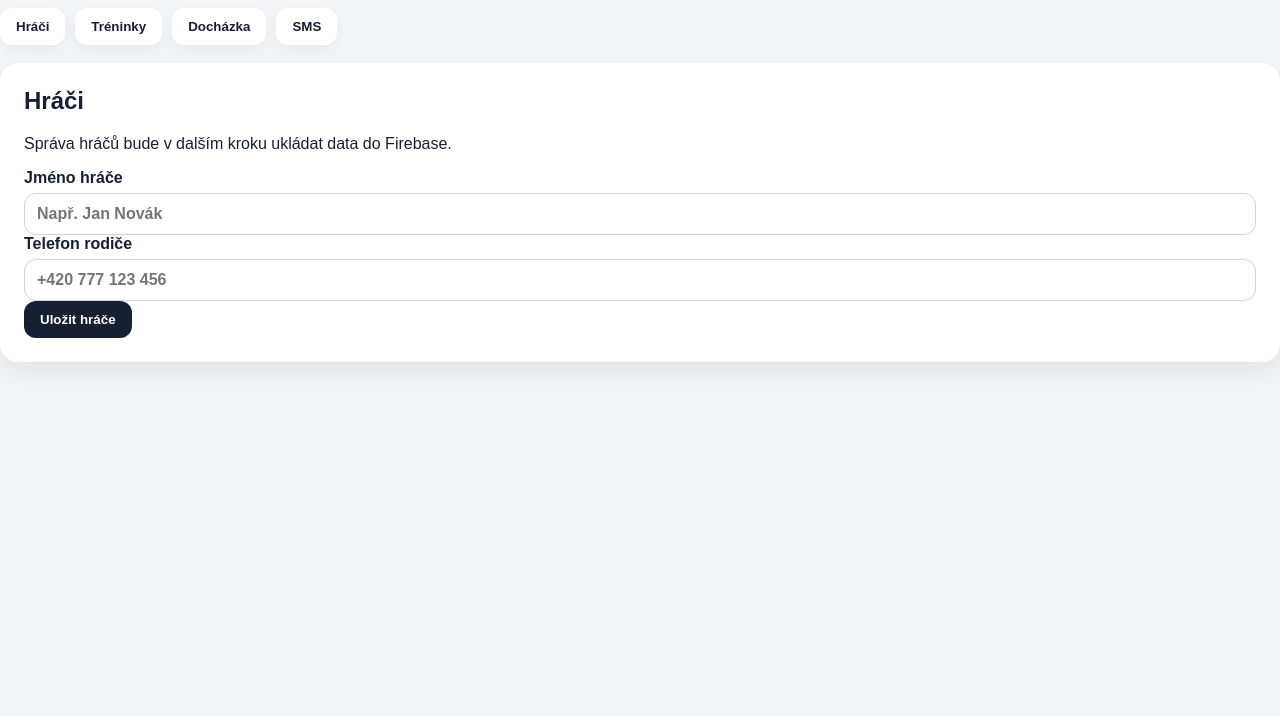
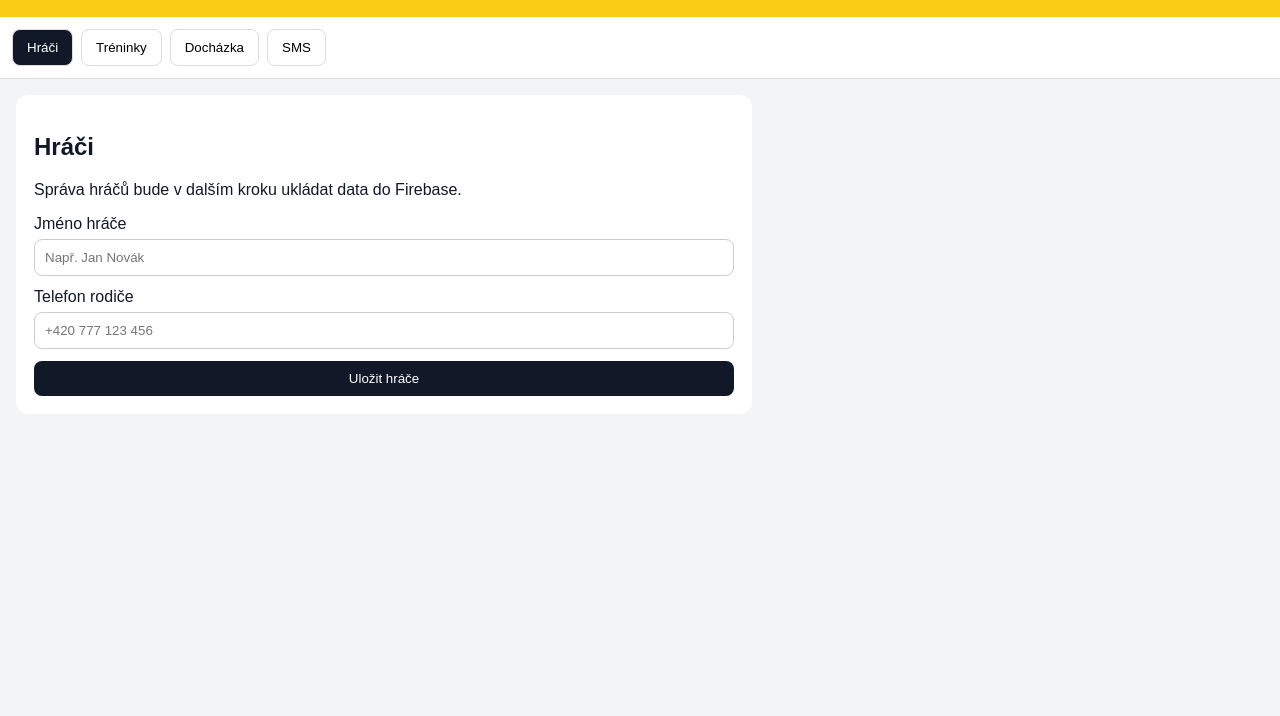
Before and after one commit to petrachytrasojkova-stack/hc-litvinov-2018, a plain HTML site: page index.html in a window 1280 px wide. Shown: the part 84-800 px from the top of the page. Drawn offline with Linux system fonts and the light colour scheme.

Commit message:
Update main.css

```diff
--- a/main.css
+++ b/main.css
@@ -1,131 +1,77 @@
-:root {
+body {
+  margin: 0;
   font-family: Arial, sans-serif;
-  color: #172033;
-  background: #f3f5f8;
+  background: #f3f4f6;
+  color: #111827;
 }
 
-* { box-sizing: border-box; }
+.topbar {
+  background: #facc15;
+  padding: 20px;
+}
 
-body {
+.topbar h1 {
   margin: 0;
 }
 
-.layout {
-  max-width: 1100px;
-  margin: 0 auto;
-  padding: 24px;
-}
-
-.hero {
-  background: white;
-  border-radius: 18px;
-  padding: 28px;
-  box-shadow: 0 10px 30px rgba(0,0,0,0.08);
-  margin-bottom: 18px;
-}
-
-.eyebrow {
-  text-transform: uppercase;
-  letter-spacing: 0.08em;
-  font-size: 12px;
-  font-weight: 700;
-  color: #f3a000;
-  margin: 0 0 8px;
-}
-
-h1, h2, h3 { margin-top: 0; }
-
-.subtitle, .muted {
-  color: #667085;
+.topbar p {
+  margin: 6px 0 0;
 }
 
 .tabs {
   display: flex;
-  gap: 10px;
-  flex-wrap: wrap;
-  margin-bottom: 18px;
-}
-
-button {
-  border: 0;
-  border-radius: 12px;
-  padding: 11px 16px;
-  background: #172033;
-  color: white;
-  font-weight: 700;
-  cursor: pointer;
+  gap: 8px;
+  padding: 12px;
+  background: white;
+  border-bottom: 1px solid #ddd;
 }
 
 .tab {
+  padding: 10px 14px;
+  border: 1px solid #ddd;
   background: white;
-  color: #172033;
-  box-shadow: 0 4px 14px rgba(0,0,0,0.06);
+  cursor: pointer;
+  border-radius: 8px;
 }
 
-.tab.is-active {
-  background: #f3a000;
-  color: #172033;
+.tab.active {
+  background: #111827;
+  color: white;
+}
+
+.content {
+  padding: 16px;
 }
 
 .card {
   background: white;
-  border-radius: 18px;
-  padding: 24px;
-  box-shadow: 0 10px 30px rgba(0,0,0,0.08);
+  padding: 18px;
+  border-radius: 12px;
+  max-width: 700px;
 }
 
-.form-grid {
+.form {
   display: grid;
-  grid-template-columns: repeat(2, minmax(0, 1fr));
-  gap: 14px;
-  margin: 20px 0 28px;
+  gap: 12px;
+  margin-top: 16px;
 }
 
-label {
-  display: flex;
-  flex-direction: column;
+.form label {
+  display: grid;
   gap: 6px;
-  font-weight: 700;
 }
 
-input, textarea {
-  width: 100%;
-  border: 1px solid #d0d5dd;
-  border-radius: 12px;
-  padding: 11px 12px;
-  font: inherit;
+.form input {
+  padding: 10px;
+  border: 1px solid #ccc;
+  border-radius: 8px;
 }
 
-.full {
-  grid-column: 1 / -1;
+.form button {
+  padding: 10px 14px;
+  border: 0;
+  border-radius: 8px;
+  background: #111827;
+  color: white;
+  cursor: pointer;
 }
-
-.section-header {
-  display: flex;
-  justify-content: space-between;
-  gap: 12px;
-  align-items: center;
-}
-
-.list {
-  display: grid;
-  gap: 10px;
-}
-
-.list-item, .placeholder {
-  border: 1px solid #eaecf0;
-  border-radius: 14px;
-  padding: 14px;
-  background: #fbfcfe;
-}
-
-.list-item span {
-  display: block;
-  color: #667085;
-  margin-top: 4px;
-}
-
-@media (max-width: 720px) {
-  .layout { padding: 14px; }
-  .form-grid { grid-template-columns: 1fr; }
-}
```
